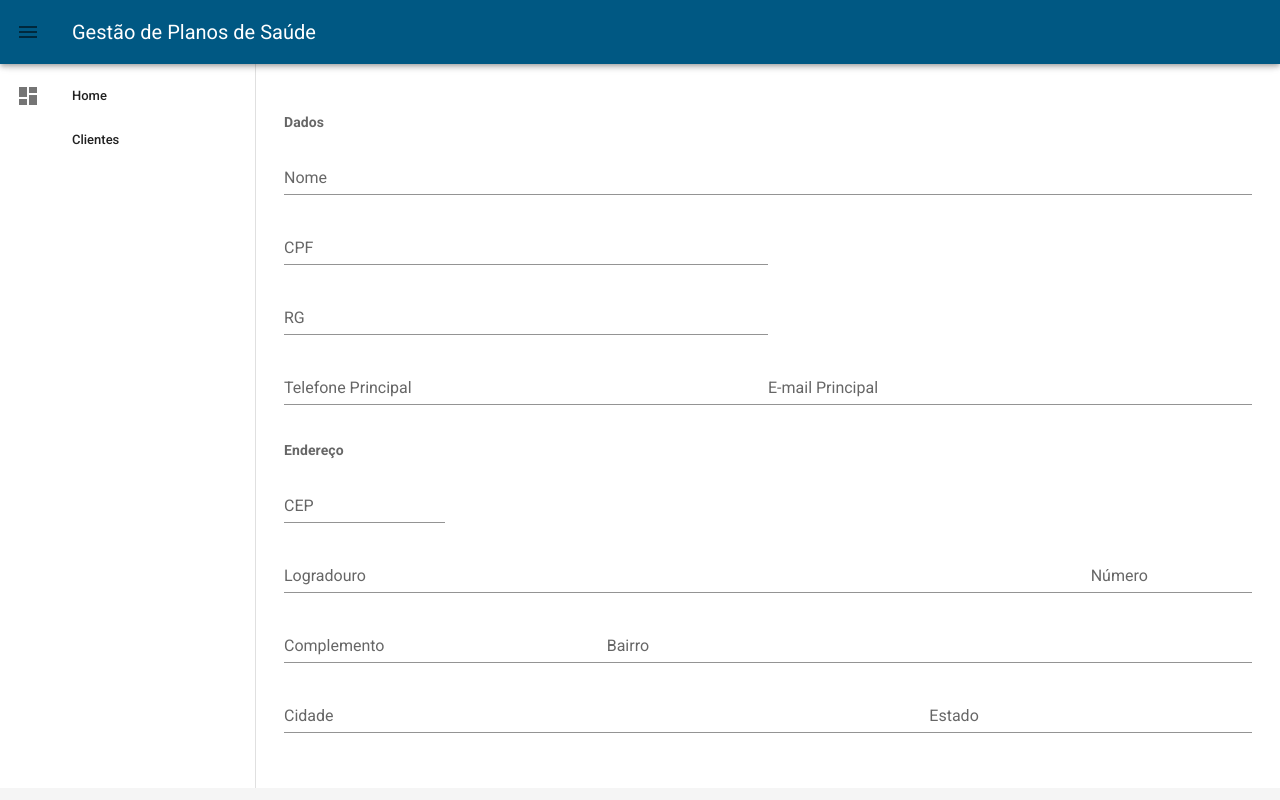
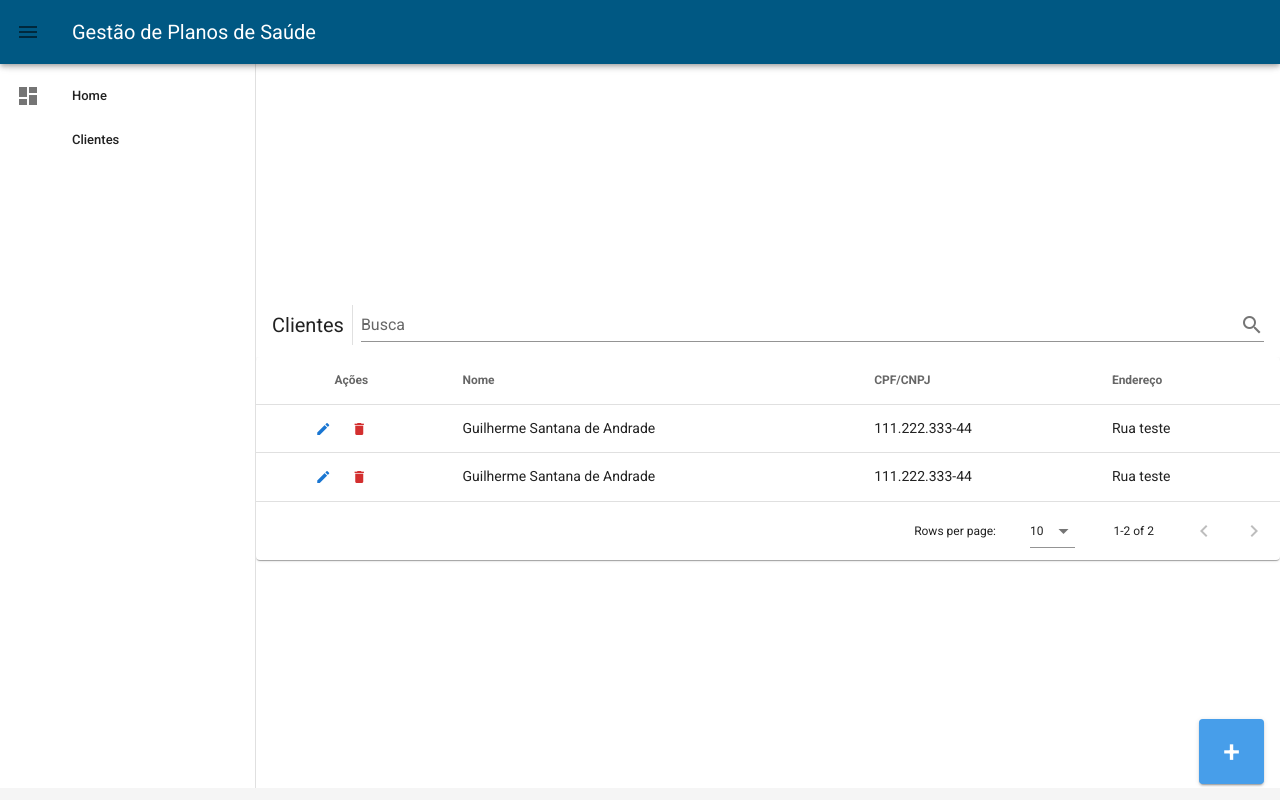
Before and after one commit to GuilhermeSantanaAndrade/vue_gestao_saude, a Vue app: page /clientes in a window 1280 px wide. Built offline with nearby package versions, Linux system fonts and the light colour scheme.

Commit message:
Novas atualizações. - Adicionado axios - Adicionado tela para consulta de clientes - Diversos outros recursos de clientes

```diff
--- a/package.json
+++ b/package.json
@@ -8,9 +8,12 @@
     "lint": "vue-cli-service lint"
   },
   "dependencies": {
+    "axios": "^0.19.2",
     "core-js": "^3.6.4",
+    "json-server": "^0.16.1",
     "vue": "^2.6.11",
     "vue-router": "^3.1.5",
+    "vue-the-mask": "^0.11.1",
     "vuetify": "^2.2.15"
   },
   "devDependencies": {
--- a/public/index.html
+++ b/public/index.html
@@ -11,6 +11,10 @@
     />
     <link
       href="https://cdn.jsdelivr.net/npm/@mdi/font@4.x/css/materialdesignicons.min.css"
+      rel="stylesheet"
+    />
+    <link
+      href="https://fonts.googleapis.com/css?family=Roboto:300,400,500,700|Material+Icons"
       rel="stylesheet"
     />
     <title>Gestão de Planos de Saúde Coletivos</title>
--- a/src/App.vue
+++ b/src/App.vue
@@ -15,7 +15,7 @@
             <v-list-item-action>
               <v-icon>mdi-settings</v-icon>
             </v-list-item-action>
-            <v-list-item-content @click="navigate('Clientes')">
+            <v-list-item-content @click="navigate('ClientesConsulta')">
               <v-list-item-title>Clientes</v-list-item-title>
             </v-list-item-content>
           </v-list-item>
--- a/src/main.js
+++ b/src/main.js
@@ -5,9 +5,7 @@ import Vuetify from "vuetify";
 import "vuetify/dist/vuetify.min.css";
 
 Vue.use(Vuetify);
-
 const opts = {};
-
 const vuetify = new Vuetify(opts);
 
 Vue.config.productionTip = false;
--- a/src/router/index.js
+++ b/src/router/index.js
@@ -14,6 +14,18 @@ const routes = [
     path: "/clientes",
     name: "Clientes",
     component: () =>
+      import(/* webpackChunkName: "about" */ "../views/ClienteConsulta.vue")
+  },
+  {
+    path: "/clientes/inserir",
+    name: "ClientesInserir",
+    component: () =>
+      import(/* webpackChunkName: "about" */ "../views/Cliente.vue")
+  },
+  {
+    path: "/clientes/:id/alterar",
+    name: "ClientesAlterar",
+    component: () =>
       import(/* webpackChunkName: "about" */ "../views/Cliente.vue")
   }
 ];
--- /dev/null
+++ b/src/services/api.js
@@ -0,0 +1,16 @@
+import axios from "axios";
+
+const axiosInstance = axios.create({
+  baseURL: "http://localhost:3000"
+});
+
+export const api = {
+  async get(url) {
+    const response = await axiosInstance.get(url);
+    return response.data;
+  },
+  async post(url, body) {
+    const response = await axiosInstance.post(url, body);
+    return response.data;
+  }
+};
--- a/src/views/Cliente.vue
+++ b/src/views/Cliente.vue
@@ -13,6 +13,7 @@
                 required
                 :maxlength="50"
                 v-model="customer.nome"
+                :rules="requiredField"
               ></v-text-field>
               <v-layout>
                 <v-flex xs12 md6>
@@ -20,7 +21,8 @@
                     label="CPF"
                     required
                     v-model="customer.cpf"
-                    mask="'###.###.###-##'"
+                    v-mask="'###.###.###-##'"
+                    :rules="requiredField"
                   ></v-text-field>
                 </v-flex>
               </v-layout>
@@ -30,6 +32,7 @@
                     label="RG"
                     :maxlength="20"
                     v-model="customer.rg"
+                    :rules="requiredField"
                   ></v-text-field>
                 </v-flex>
               </v-layout>
@@ -37,9 +40,10 @@
                 <v-flex xs12 md6>
                   <v-text-field
                     label="Telefone Principal"
-                    mask="(##) #########"
+                    v-mask="'(##) #########'"
                     required
                     v-model="customer.telefone"
+                    :rules="requiredField"
                   ></v-text-field>
                 </v-flex>
                 <v-flex xs12 md6>
@@ -48,6 +52,7 @@
                     :maxlength="50"
                     required
                     v-model="customer.email"
+                    :rules="emailRules"
                   ></v-text-field>
                 </v-flex>
               </v-layout>
@@ -58,9 +63,10 @@
                 <v-flex xs2 md2 sm2>
                   <v-text-field
                     label="CEP"
-                    mask="#####-###"
+                    v-mask="'#####-###'"
                     required
                     v-model="customer.endereco.cep"
+                    :rules="requiredField"
                   ></v-text-field>
                 </v-flex>
               </v-layout>
@@ -98,6 +104,7 @@
                     :maxlength="50"
                     required
                     v-model="customer.endereco.bairro"
+                    :rules="requiredField"
                   ></v-text-field>
                 </v-flex>
               </v-layout>
@@ -108,6 +115,7 @@
                     :maxlength="50"
                     required
                     v-model="customer.endereco.cidade"
+                    :rules="requiredField"
                   ></v-text-field>
                 </v-flex>
                 <v-flex xs12 md4>
@@ -116,9 +124,15 @@
                     :maxlength="2"
                     required
                     v-model="customer.endereco.uf"
+                    :rules="requiredField"
                   ></v-text-field>
                 </v-flex>
               </v-layout>
+              <v-card-actions>
+                <v-spacer></v-spacer>
+                <v-btn :to="{ name: 'Home' }">Voltar</v-btn>
+                <v-btn @click="submit()" color="primary">Efetivar</v-btn>
+              </v-card-actions>
             </v-container>
           </v-form>
         </v-flex>
@@ -128,7 +142,13 @@
 </template>
 
 <script>
+import { mask } from "vue-the-mask";
+import { api } from "../services/api";
+
 export default {
+  directives: {
+    mask
+  },
   data() {
     return {
       customer: {
@@ -145,8 +165,24 @@ export default {
           cidade: "",
           estado: ""
         }
+      },
+      requiredField: [v => !!v || "Campo obrigatório"],
+      emailRules: [
+        v => !!v || "Campo obrigatório",
+        v =>
+          /^\w+([.-]?\w+)*@\w+([.-]?\w+)*(\.\w{2,3})+$/.test(v) ||
+          "E-mail inválido"
+      ]
+    };
+  },
+  methods: {
+    async submit() {
+      if (this.$refs.form.validate()) {
+        await api.post("/clientes", this.customer);
+        alert("Cliente cadastrado com sucesso!");
+        this.$router.push({ name: "Home" });
       }
-    };
+    }
   }
 };
 </script>
--- /dev/null
+++ b/src/views/ClienteConsulta.vue
@@ -0,0 +1,181 @@
+<template>
+  <v-container>
+    <v-layout fill-height row justify-center>
+      <v-flex md12>
+        <v-toolbar flat color="white">
+          <v-toolbar-title v-if="!this.$vuetify.breakpoint.xsOnly"
+            >Clientes</v-toolbar-title
+          >
+          <v-divider
+            class="mx-2"
+            inset
+            vertical
+            v-if="!this.$vuetify.breakpoint.xsOnly"
+          >
+          </v-divider>
+          <v-text-field
+            clearable
+            v-model="search"
+            append-icon="search"
+            label="Busca"
+            hide-details
+          >
+          </v-text-field>
+        </v-toolbar>
+        <v-data-table
+          :headers="headers"
+          :items="items"
+          :search="search"
+          class="elevation-1"
+        >
+          <template v-slot:item.name="{}">
+            <v-icon
+              small
+              color="blue darken-2"
+              @click="editItem(props.item)"
+              style="margin-right: 20px; cursor: pointer;"
+              >edit</v-icon
+            >
+            <v-icon
+              small
+              color="red darken-2"
+              @click="deleteConfirmationMessage(props.item)"
+              style="margin-right: 20px; cursor: pointer;"
+              >delete</v-icon
+            >
+          </template>
+        </v-data-table>
+
+        <v-btn
+          class="v-btn v-btn--bottom v-btn--floating v-btn--fixed v-btn--right theme--dark blue darken-1"
+          style="width: 65px; height:65px; font-size: 30px"
+          :to="{ name: 'Cliente' }"
+          >+</v-btn
+        >
+      </v-flex>
+    </v-layout>
+  </v-container>
+</template>
+
+<script>
+//import Vue from "vue";
+
+export default {
+  data: () => ({
+    nome: "",
+    search: "",
+    headers: [
+      {
+        text: "Ações",
+        align: "center",
+        value: "name",
+        sortable: false
+      },
+      { text: "Nome", align: "left", value: "nome" },
+      { text: "CPF/CNPJ", value: "cpf" },
+      { text: "Endereço", value: "endereco.logradouro" }
+    ],
+    items: [
+      {
+        nome: "Guilherme Santana de Andrade",
+        cpf: "111.222.333-44",
+        rg: "47384512-9",
+        telefone: "(11) 97546543",
+        email: "guilherme_s_andrade@hotmail.com",
+        endereco: {
+          logradouro: "Rua teste",
+          numero: "55",
+          complemento: "casa 1",
+          bairro: "bairro teste",
+          cidade: "sao paulo",
+          estado: "",
+          cep: "03370-020",
+          uf: "SP"
+        },
+        id: 1
+      },
+      {
+        nome: "Guilherme Santana de Andrade",
+        cpf: "111.222.333-44",
+        rg: "47384512-9",
+        telefone: "(11) 97546543",
+        email: "guilherme_s_andrade@hotmail.com",
+        endereco: {
+          logradouro: "Rua teste",
+          numero: "55",
+          complemento: "casa 1",
+          bairro: "bairro teste",
+          cidade: "sao paulo",
+          estado: "",
+          cep: "03370-020",
+          uf: "SP"
+        },
+        id: 2
+      }
+    ],
+    editedIndex: -1,
+    selectedItem: {
+      nome: "",
+      cpf: "",
+      logradouro: "",
+      ativo: true
+    }
+  }),
+  computed: {},
+  created() {
+    this.initialize();
+  },
+  methods: {
+    async list(/*params*/) {
+      try {
+        //debugger;
+        //const result = await api.get("/clientes", params);
+        //if (Array.isArray(result)) {
+        //  this.items = result.map(it => ({
+        //    guid: it.guid,
+        //    nome: it.nome,
+        //    cpf: funcoes.applyCNPJ_or_CPFMask(it.cpf_cnpj),
+        //    logradouro: it.endereco.logradouro,
+        //    ativo: it.ativo
+        //  }));
+        //}
+      } catch (error) {
+        alert(error.toString(), "error");
+      }
+    },
+    initialize() {
+      this.list({});
+    },
+    editItem(item) {
+      this.selectedItem = item;
+      this.$router.push({
+        name: "Cliente",
+        params: { id: item.id }
+      });
+    },
+    deleteConfirmationMessage(item) {
+      this.selectedItem = item;
+      if (confirm("Deseja mesmo excluir?")) {
+        this.deleteItem();
+      }
+    },
+    async deleteItem() {
+      this.deleteDialog = false;
+      //const index = this.items.indexOf(this.selectedItem);
+      try {
+        //const result = await guincheiro.deletar(this.selectedItem.guid);
+        //if (typeof result === "boolean" && result) {
+        //  this.items.splice(index, 1);
+        //  Vue.showMessage("Excluído com sucesso", "success");
+        //} else {
+        //  Vue.showMessage(result.toString(), "error");
+        //}
+      } catch (error) {
+        alert(error.toString(), "error");
+      }
+    }
+  }
+};
+</script>
+
+<style></style>
```
Also changed, not shown: shared/functions.js (added, +25 -0 lines), src/services/backend.json (added, +19 -0 lines), src/services/mocky/backend.json (added, +22 -0 lines), 1 other file (tests, documents, lock files or other folders).
